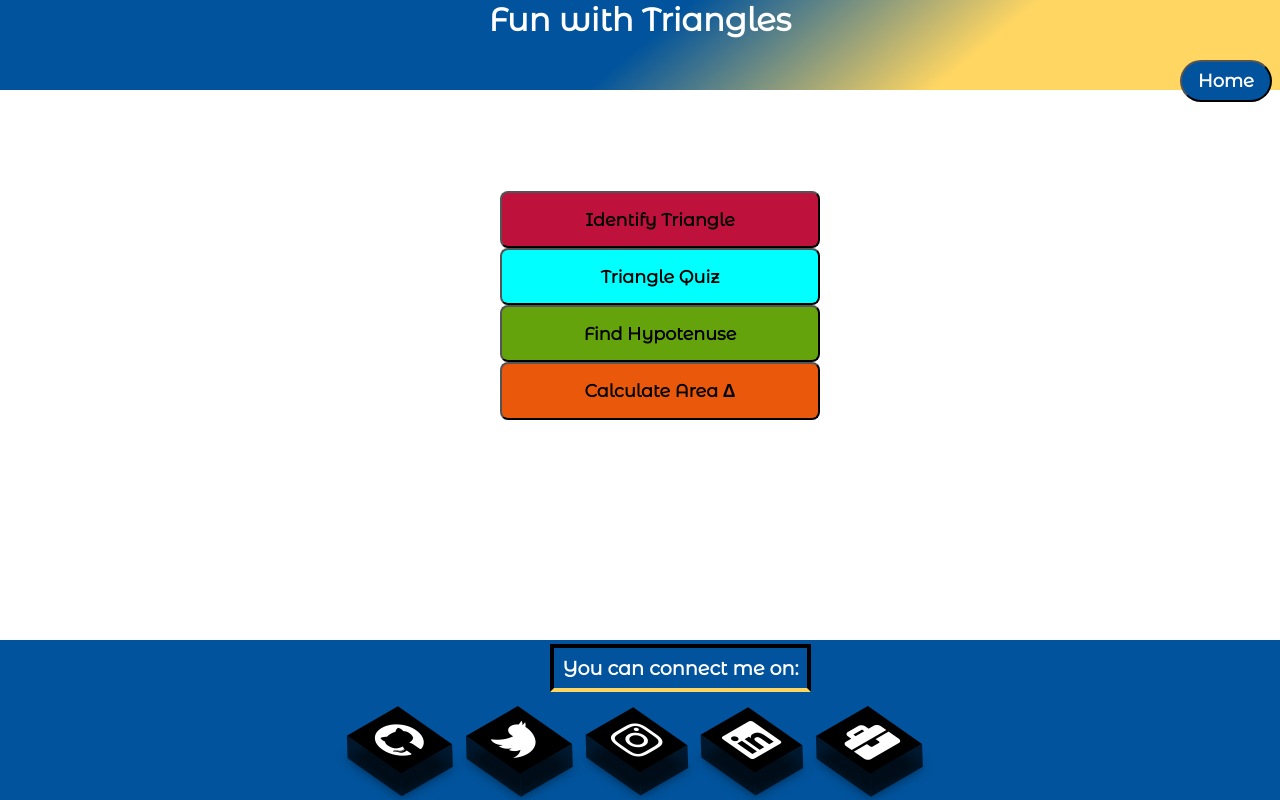
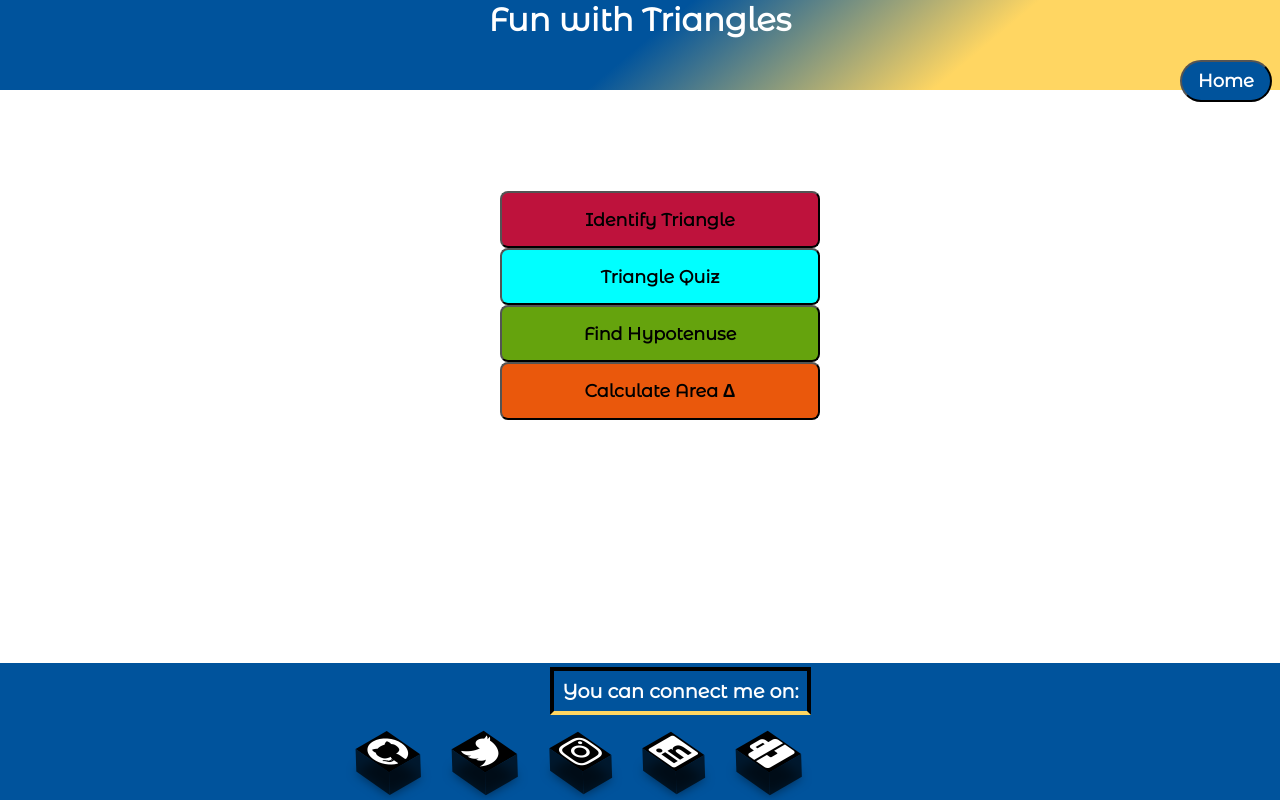
Before and after one commit to HarshitaGupta16/Fun-With-Triangles, a React (Create React App) app: page / in a window 1280 px wide. Built offline with nearby package versions, Linux system fonts and the light colour scheme.

Commit message:
updated: styles.css

```diff
--- a/src/styles.css
+++ b/src/styles.css
@@ -149,7 +149,7 @@ footer {
 .social a {
   display: block;
   background: rgba(0, 0, 0, 1);
-  padding: 10px;
+  padding: 2px;
   position: relative;
   transform: perspective(1000px) rotate(-30deg) skew(25deg) translate(0, 0);
   box-shadow: -20px 20px 10px rgba(0, 0, 0, 0.5);
@@ -157,7 +157,6 @@ footer {
 }
 
 .button-block .social a::before {
-  dislpay: block;
   content: "";
   position: absolute;
   width: 20px;
@@ -169,7 +168,6 @@ footer {
 }
 
 .button-block .social a::after {
-  dislpay: block;
   content: "";
   position: absolute;
   bottom: -20px;
@@ -189,5 +187,5 @@ footer {
 
 .social a i {
   color: rgba(256, 256, 256, 1);
-  font-size: 30pt;
+  font-size: 25pt;
 }
```
